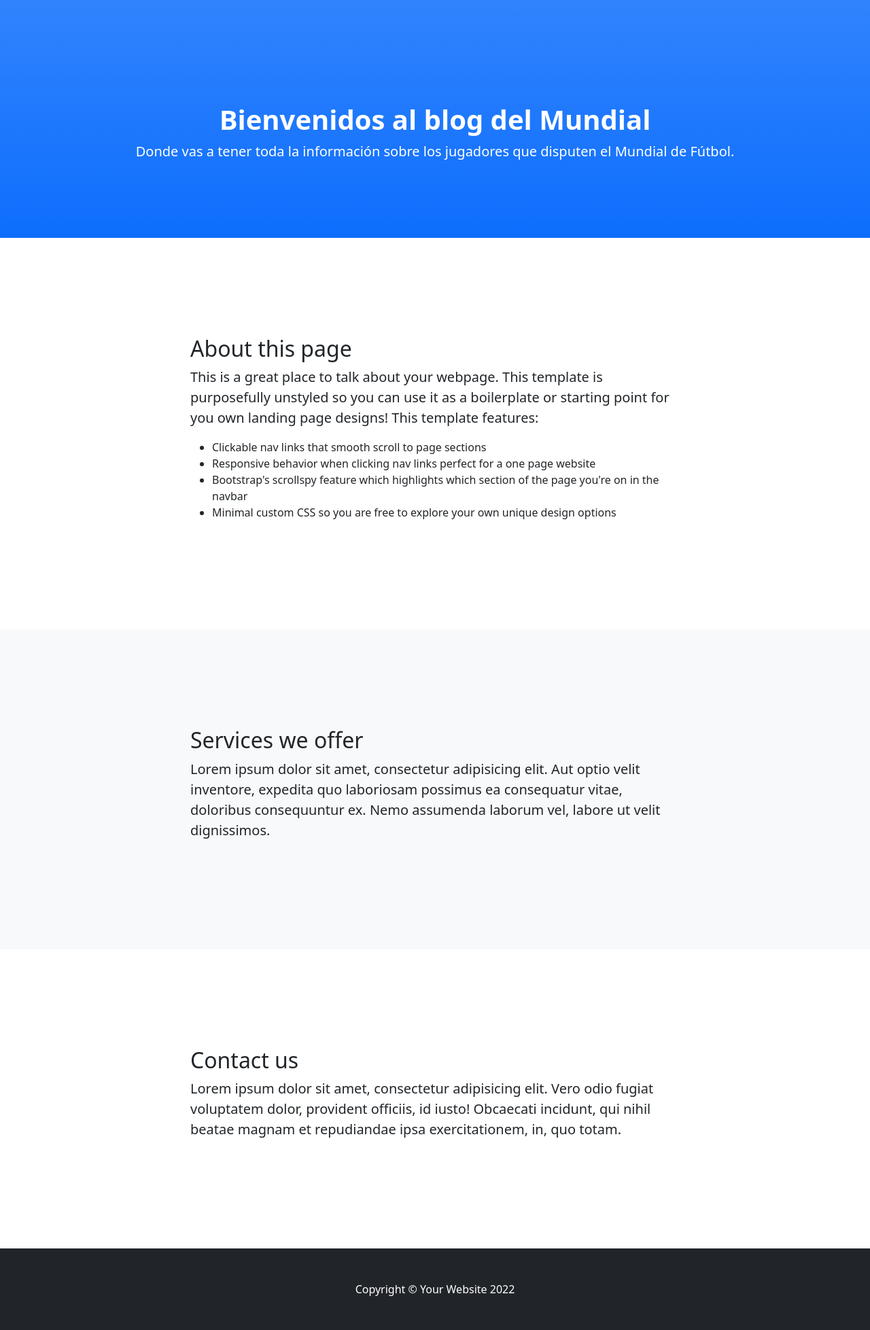
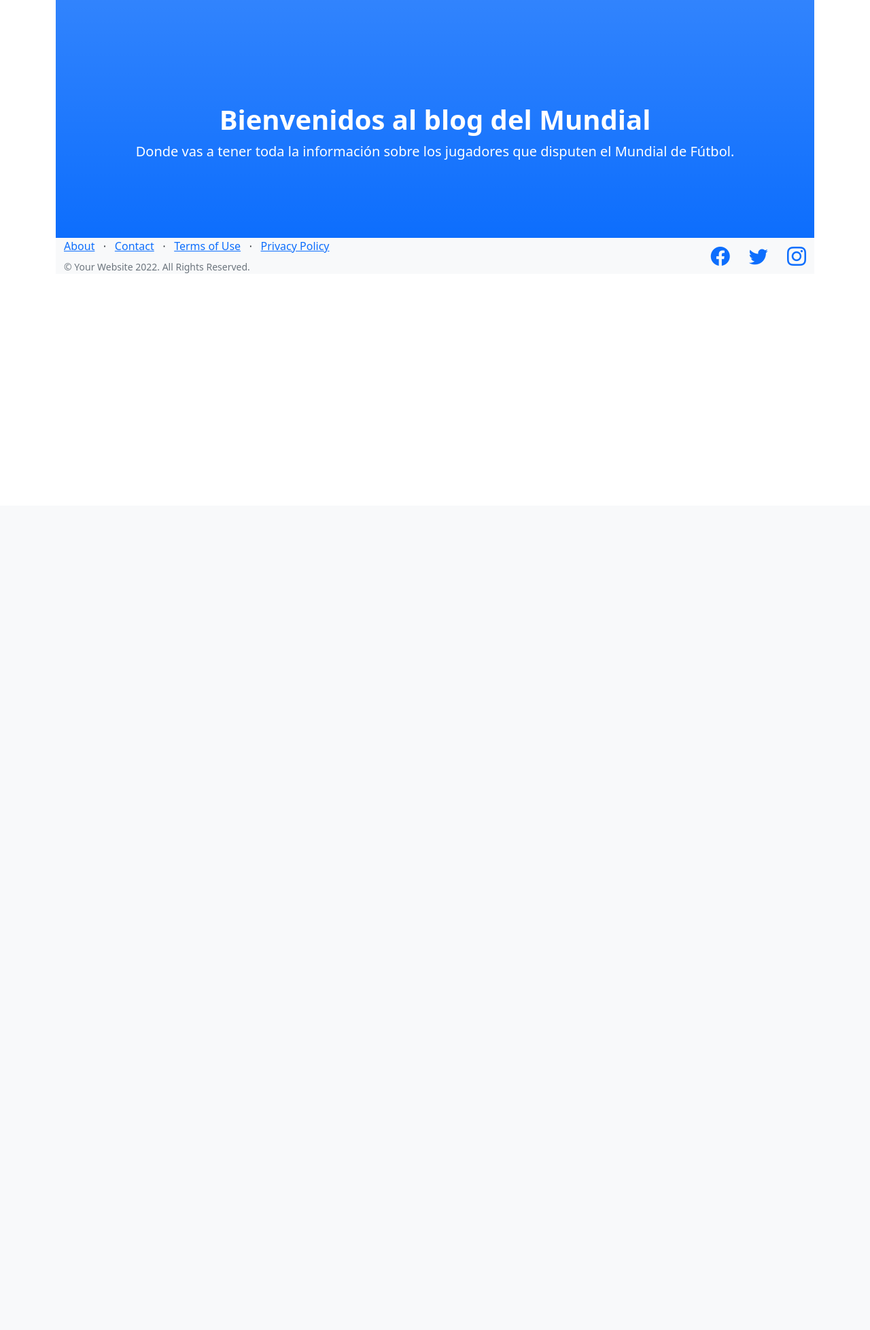
Before and after one commit to nicosangui/Entrega1-Acerbi-SanguinettiParodi-PontesDosSantos-, a Django app: page / in a window 1280 px wide. Shown: the part 56-2013 px from the top of the page at 68% size. After the commit the page ends 458 px from the top, so only its background shows below. Run offline with Django 4.2, Linux system fonts and the light colour scheme; some libraries are stand-ins or nearby versions.

Commit message:
se corrigio el index y base

```diff
--- a/Home/templates/Home/index.html
+++ b/Home/templates/Home/index.html
@@ -1,84 +1,15 @@
-<!DOCTYPE html>
-<html lang="en">
-    <head>
-        {% load static %}
-        <meta charset="utf-8" />
-        <meta name="viewport" content="width=device-width, initial-scale=1, shrink-to-fit=no" />
-        <meta name="description" content="" />
-        <meta name="author" content="" />
-        <title>Inicio</title>
-        <link rel="icon" type="image/x-icon" href="assets/favicon.ico" />
-        <!-- Core theme CSS (includes Bootstrap)-->
-        <link href={% static 'css/styles.css' %} rel="stylesheet" />
-    </head>
-    <body id="page-top">
-        <!-- Navigation-->
-        <nav class="navbar navbar-light bg-light static-top">
-            <div class="container">
-                <a class="navbar-brand" href={% url 'index' %}>Inicio</a>
-                <a class="navbar-brand" href={% url 'ver_jugadores' %}>Ver jugadores</a>
-                <a class="navbar-brand" href={% url 'crear_jugador' %}>Crear jugador</a>
-            </div>
-        </nav>
+{% extends 'padres/base.html' %}
 
-        <div class="container">
 {% block mi_contenido %}
 
-        {% endblock mi_contenido %}
-        </div>
-        <!-- Header-->
+
+<!-- Masthead-->
 <header class="bg-primary bg-gradient text-white">
     <div class="container px-4 text-center">
         <h1 class="fw-bolder">Bienvenidos al blog del Mundial</h1>
         <p class="lead">Donde vas a tener toda la información sobre los jugadores que disputen el Mundial de Fútbol.</p>
     </div>
 </header>
-        <!-- About section-->
-        <section id="about">
-            <div class="container px-4">
-                <div class="row gx-4 justify-content-center">
-                    <div class="col-lg-8">
-                        <h2>About this page</h2>
-                        <p class="lead">This is a great place to talk about your webpage. This template is purposefully unstyled so you can use it as a boilerplate or starting point for you own landing page designs! This template features:</p>
-                        <ul>
-                            <li>Clickable nav links that smooth scroll to page sections</li>
-                            <li>Responsive behavior when clicking nav links perfect for a one page website</li>
-                            <li>Bootstrap's scrollspy feature which highlights which section of the page you're on in the navbar</li>
-                            <li>Minimal custom CSS so you are free to explore your own unique design options</li>
-                        </ul>
-                    </div>
-                </div>
-            </div>
-        </section>
-        <!-- Services section-->
-        <section class="bg-light" id="services">
-            <div class="container px-4">
-                <div class="row gx-4 justify-content-center">
-                    <div class="col-lg-8">
-                        <h2>Services we offer</h2>
-                        <p class="lead">Lorem ipsum dolor sit amet, consectetur adipisicing elit. Aut optio velit inventore, expedita quo laboriosam possimus ea consequatur vitae, doloribus consequuntur ex. Nemo assumenda laborum vel, labore ut velit dignissimos.</p>
-                    </div>
-                </div>
-            </div>
-        </section>
-        <!-- Contact section-->
-        <section id="contact">
-            <div class="container px-4">
-                <div class="row gx-4 justify-content-center">
-                    <div class="col-lg-8">
-                        <h2>Contact us</h2>
-                        <p class="lead">Lorem ipsum dolor sit amet, consectetur adipisicing elit. Vero odio fugiat voluptatem dolor, provident officiis, id iusto! Obcaecati incidunt, qui nihil beatae magnam et repudiandae ipsa exercitationem, in, quo totam.</p>
-                    </div>
-                </div>
-            </div>
-        </section>
-        <!-- Footer-->
-        <footer class="py-5 bg-dark">
-            <div class="container px-4"><p class="m-0 text-center text-white">Copyright &copy; Your Website 2022</p></div>
-        </footer>
-        <!-- Bootstrap core JS-->
-        <script src="https://cdn.jsdelivr.net/npm/bootstrap@5.1.3/dist/js/bootstrap.bundle.min.js"></script>
-        <!-- Core theme JS-->
-        <script src={% static 'js/scripts.js' %}></script>
-    </body>
-</html>
+
+
+{% endblock mi_contenido %}
--- a/Home/templates/padres/base.html
+++ b/Home/templates/padres/base.html
@@ -5,8 +5,9 @@
         <meta charset="utf-8" />
         <meta name="viewport" content="width=device-width, initial-scale=1, shrink-to-fit=no" />
         <meta name="description" content="" />
+        <meta name="author" content="" />
         {% block title_pagina %}
-        <title>Base</title>
+        <title>Inicio</title>
         {% endblock title_pagina %}
         <!-- Favicon-->
         <link rel="icon" type="image/x-icon" href="assets/favicon.ico" />
@@ -17,9 +18,10 @@
         <!-- Core theme CSS (includes Bootstrap)-->
         <link href={% static 'css/styles.css' %} rel="stylesheet" />
     </head>
+
     <body>
-        <!-- Navigation-->
-        <nav class="navbar navbar-light bg-light static-top">
+          <!-- Navigation-->
+          <nav class="navbar navbar-light bg-light static-top">
             <div class="container">
                 <a class="navbar-brand" href={% url 'index' %}>Inicio</a>
                 <a class="navbar-brand" href={% url 'ver_jugadores' %}>Ver jugadores</a>
@@ -28,10 +30,10 @@
         </nav>
 
         <div class="container">
-        {% block mi_contenido %}
+        {% block mi_contenido  %}
 
         {% endblock mi_contenido %}
-        </div>
+        </nav>
 
         <!-- Footer-->
         <footer class="footer bg-light">
@@ -74,5 +76,6 @@
         <!-- * * Activate your form at https://startbootstrap.com/solution/contact-forms * *-->
         <!-- * * * * * * * * * * * * * * * * * * * * * * * * * * * * * * * * * * * * * * * *-->
         <script src="https://cdn.startbootstrap.com/sb-forms-latest.js"></script>
+
     </body>
 </html>
--- a/Home/views.py
+++ b/Home/views.py
@@ -2,8 +2,11 @@
 from Home.models import Jugador
 from Home.forms import Busquedajugador, JugadorFormulario
 
+
 def index(request):
    return render(request, 'Home/index.html')
+
+
 
 def ver_jugadores(request):
 
```
Lines whose indentation alone changed are shown as unchanged.
